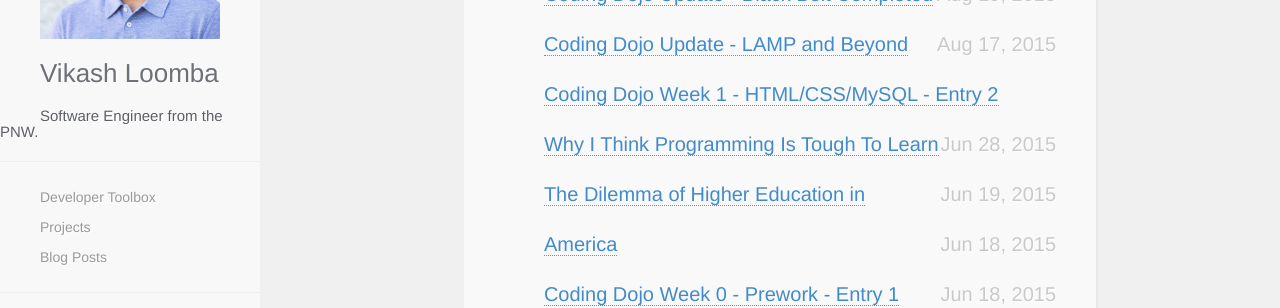
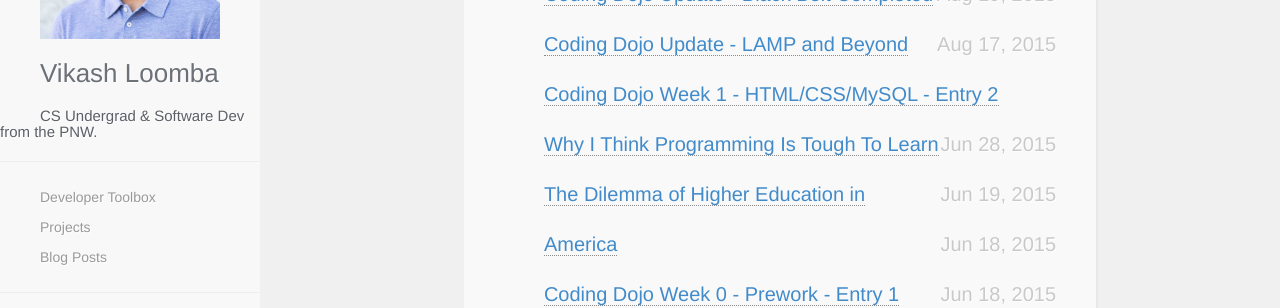
Before and after one commit to VikashLoomba/vikashloomba.github.io, a Jekyll site: the page built from list.html, in a window 1280 px wide. Shown: the part 175-483 px from the top of the page. Built offline with Jekyll 4.4.1, drawn with Linux system fonts in a browser that asks for light colours; nearby versions of some CDN libraries; Markdown is read by kramdown in place of the engine named in the settings; a script that is not in the unit is left out.

Commit message:
Changed desc.

```diff
--- a/_config.yml
+++ b/_config.yml
@@ -1,7 +1,7 @@
 name: Vikash Loomba
 author: Vikash Loomba
 baseurl:
-description: Software Engineer from the PNW.
+description: CS Undergrad & Software Dev from the PNW.
 github: http://www.github.com/VikashLoomba
 twitter: http://www.twitter.com/vikashloomba
 # facebook: http://www.facebook.com
```
